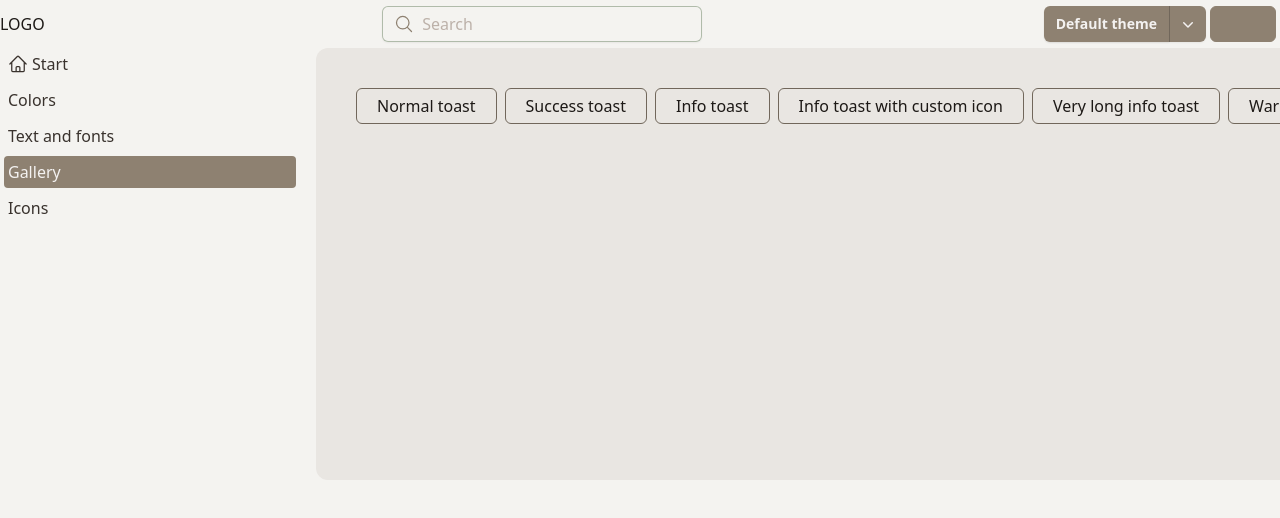
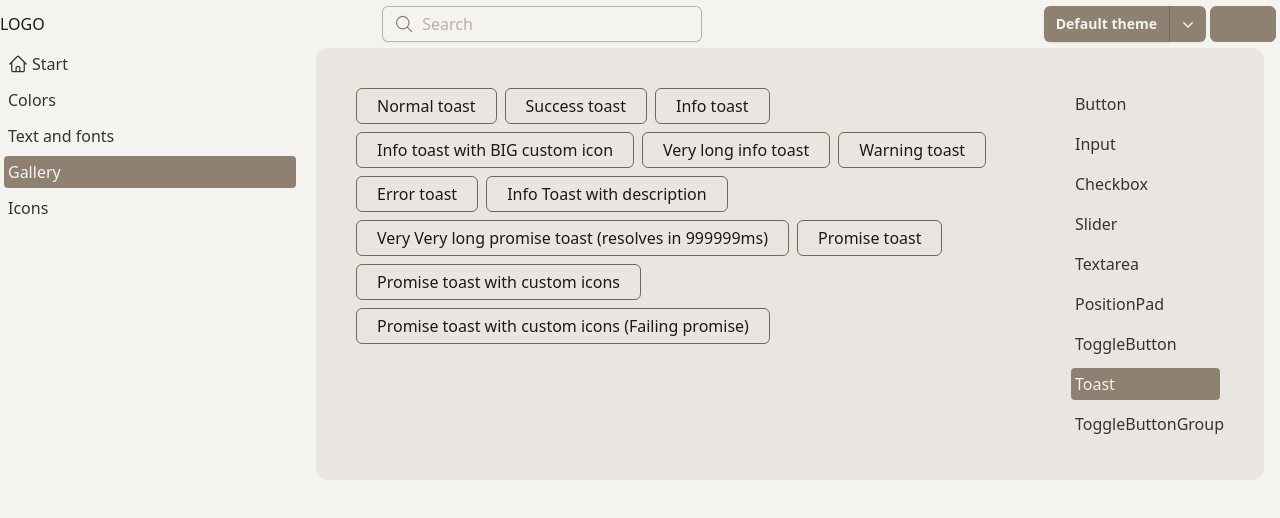
Before and after one commit to allbin/styles, a React (Vite) app: page /styles/gallery/toast in a window 1280 px wide. Shown: the top 518 px of the page. Built offline with nearby package versions, Linux system fonts and the light colour scheme; some icons are missing.

Commit message:
Improve icon styling

```diff
--- a/src/components/Toast/GalleryToast.tsx
+++ b/src/components/Toast/GalleryToast.tsx
@@ -1,10 +1,12 @@
-import { FaceSmileIcon } from '@heroicons/react/24/solid';
+import { FaceSmileIcon, HandThumbUpIcon } from '@heroicons/react/24/solid';
 import Button from '../Button/Button';
 import { toast } from './useToast';
+import { CloudArrowUpIcon } from '@heroicons/react/24/outline';
+import { IconEmojiTalkingAngry } from '@allbin/icons';
 
 const GalleryToast = () => {
   return (
-    <div className="flex gap-2 text-nowrap">
+    <div className="flex flex-wrap gap-2 text-nowrap">
       <Button onClick={() => toast({ title: 'Toast!!' })}>Normal toast</Button>
       <Button onClick={() => toast.success({ title: 'Toast success!!' })}>
         Success toast
@@ -20,7 +22,7 @@ const GalleryToast = () => {
           })
         }
       >
-        Info toast with custom icon
+        Info toast with BIG custom icon
       </Button>
       <Button
         onClick={() =>
@@ -51,6 +53,20 @@ const GalleryToast = () => {
       <Button
         onClick={() => {
           const resolveAfter3Sec = new Promise((resolve) =>
+            setTimeout(resolve, 999999),
+          );
+          toast.promise(resolveAfter3Sec, {
+            pending: { title: 'Pending promise...' },
+            success: { title: 'Promise resolved successfully!' },
+            error: { title: 'Promise failed to resolve!' },
+          });
+        }}
+      >
+        Very Very long promise toast (resolves in 999999ms)
+      </Button>
+      <Button
+        onClick={() => {
+          const resolveAfter3Sec = new Promise((resolve) =>
             setTimeout(resolve, 3000),
           );
           toast.promise(resolveAfter3Sec, {
@@ -62,6 +78,52 @@ const GalleryToast = () => {
       >
         Promise toast
       </Button>
+      <Button
+        onClick={() => {
+          const resolveAfter3Sec = new Promise((resolve) =>
+            setTimeout(resolve, 3000),
+          );
+          toast.promise(resolveAfter3Sec, {
+            pending: {
+              title: 'Pending promise...',
+              icon: <CloudArrowUpIcon className="size-7" />,
+            },
+            success: {
+              title: 'Promise resolved successfully!',
+              icon: <HandThumbUpIcon className="size-7" />,
+            },
+            error: {
+              title: 'Promise failed to resolve!',
+              icon: <IconEmojiTalkingAngry className="size-7" />,
+            },
+          });
+        }}
+      >
+        Promise toast with custom icons
+      </Button>
+      <Button
+        onClick={() => {
+          const resolveAfter3Sec = new Promise((_, reject) =>
+            setTimeout(reject, 3000),
+          );
+          toast.promise(resolveAfter3Sec, {
+            pending: {
+              title: 'Pending promise...',
+              icon: <CloudArrowUpIcon className="size-7" />,
+            },
+            success: {
+              title: 'Promise resolved successfully!',
+              icon: <HandThumbUpIcon className="size-7" />,
+            },
+            error: {
+              title: 'Promise failed to resolve!',
+              icon: <IconEmojiTalkingAngry className="size-7" />,
+            },
+          });
+        }}
+      >
+        Promise toast with custom icons (Failing promise)
+      </Button>
     </div>
   );
 };
--- a/src/components/Toast/Toast.tsx
+++ b/src/components/Toast/Toast.tsx
@@ -30,9 +30,7 @@ const contextClass = {
 const Toast: React.FC<ToastContainerProps> = (props) => {
   return (
     <ToastContainer
-      // icon={({ type }) =>
-      //   icons[type] && <div className="flex size-fit grow">{icons[type]}</div>
-      // }
+      // limit={12}
       icon={false}
       hideProgressBar
       newestOnTop
@@ -48,7 +46,7 @@ const Toast: React.FC<ToastContainerProps> = (props) => {
       toastClassName={(context) =>
         cn(
           contextClass[context?.type || 'default'],
-          'flex p-1 min-h-10 rounded-md justify-between overflow-hidden cursor-pointer',
+          'flex p-1 min-h-12 rounded-md justify-between overflow-hidden cursor-pointer',
         )
       }
       {...props}
--- a/src/components/Toast/useToast.tsx
+++ b/src/components/Toast/useToast.tsx
@@ -9,11 +9,11 @@ import {
 import { Spinner } from '../spinner';
 
 const icons = {
-  success: <CheckCircleIcon className="size-6" />,
-  error: <XCircleIcon className="size-6" />,
-  info: <InformationCircleIcon className="size-6" />,
-  warning: <ExclamationTriangleIcon className="size-6" />,
-  default: <Spinner className="m-1 size-5" />,
+  success: <CheckCircleIcon className="size-7" />,
+  error: <XCircleIcon className="size-7" />,
+  info: <InformationCircleIcon className="size-7" />,
+  warning: <ExclamationTriangleIcon className="size-7" />,
+  default: <Spinner className="mx-1 my-0.5 size-6" />,
 };
 const defaultToast = (props: ToastMsgProps, options?: ToastOptions): Id =>
   t(<ToastMsg {...props} icon={props.icon ? props.icon : icons.default} />, {
```
